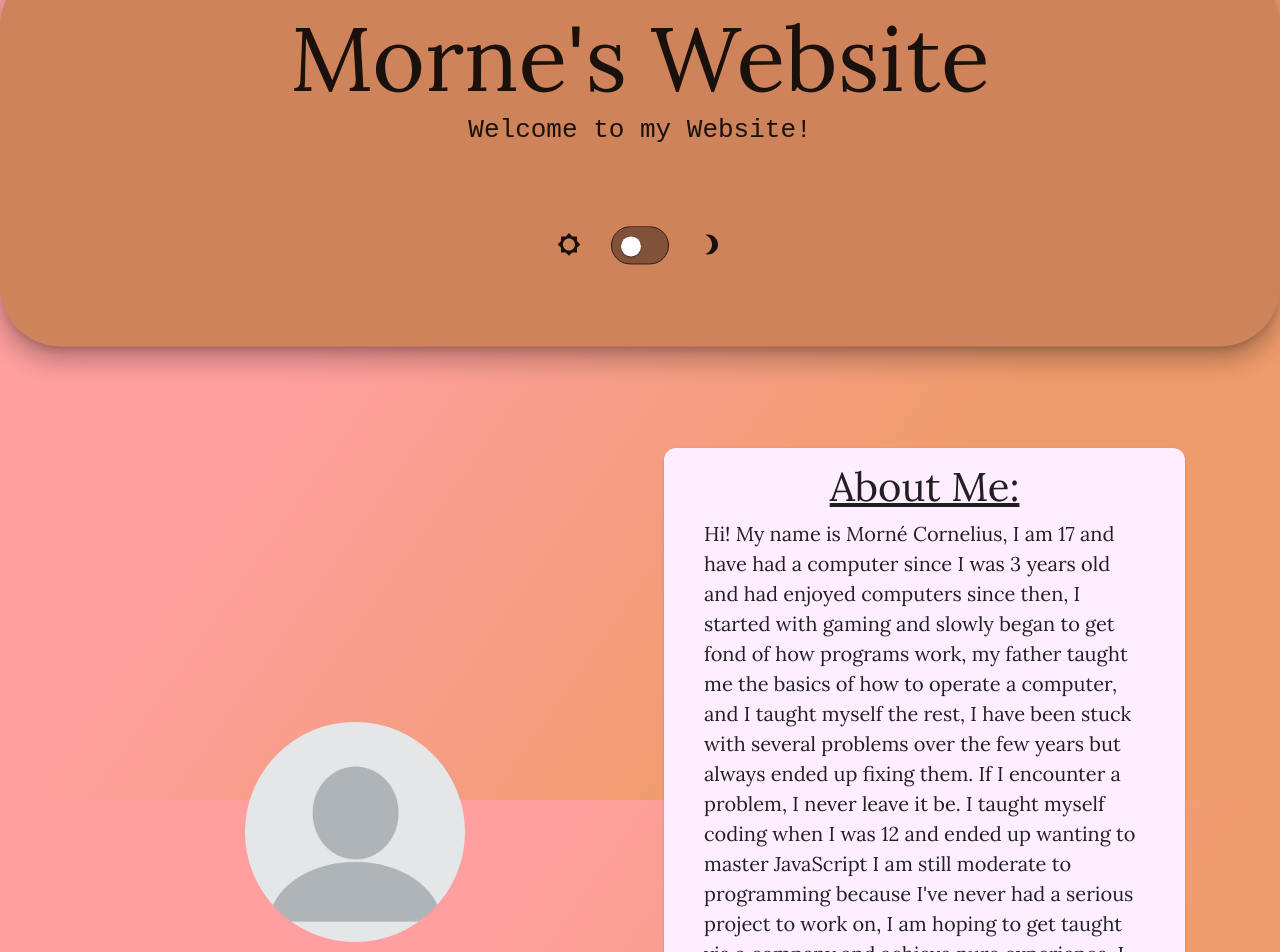
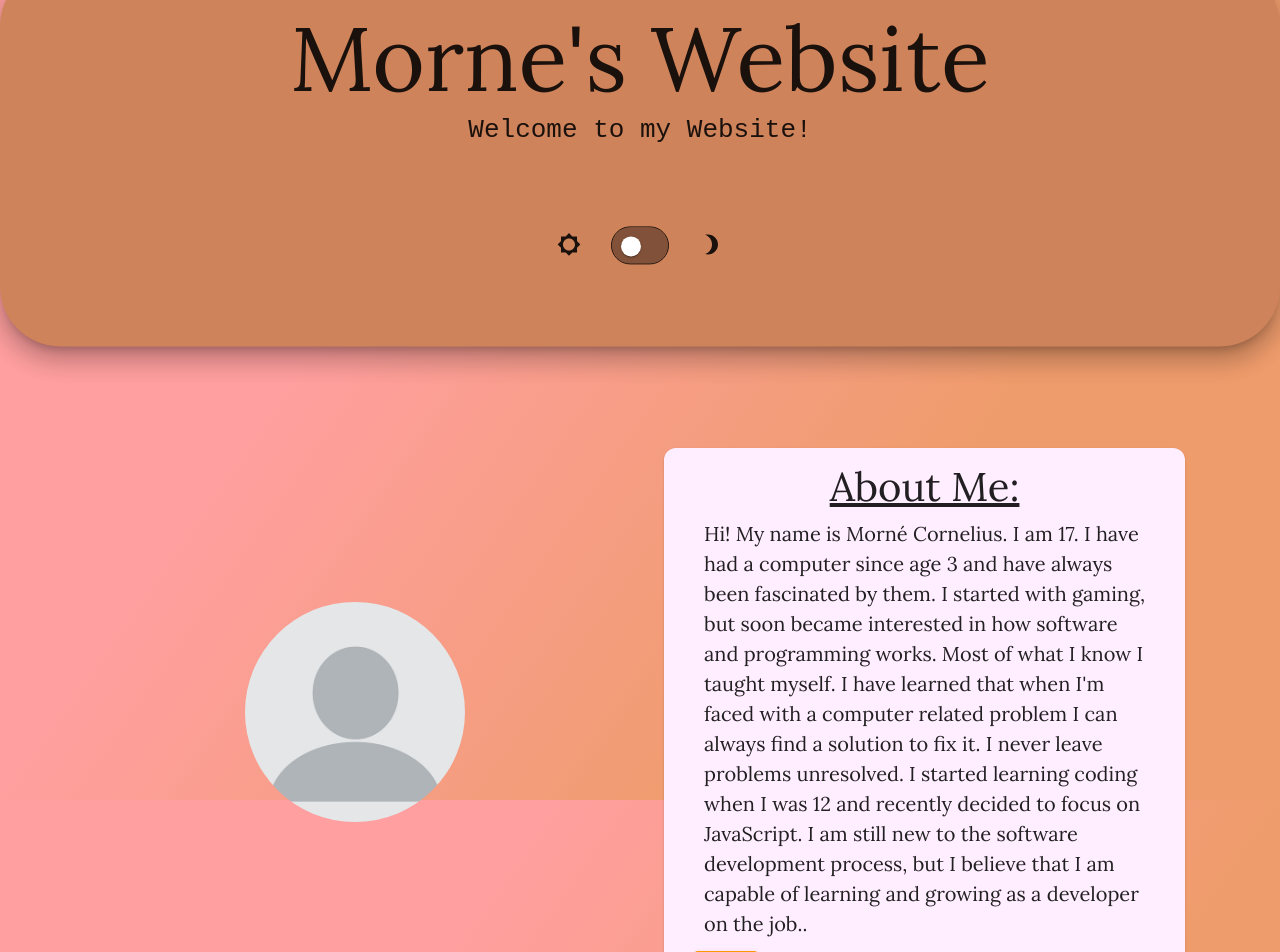
Before and after one commit to Pops0/nextjs-portfolio, a Next.js app: page / in a window 1280 px wide. Shown: the top 952 px of the page. Built offline with nearby package versions, Linux system fonts and the light colour scheme; no server answers.

Commit message:
About me update

```diff
--- a/pages/index.js
+++ b/pages/index.js
@@ -375,21 +375,16 @@ function Home() {
                   },
                 }}
               >
-                Hi! My name is Morné Cornelius, I am {myAge()} and have had a
-                computer since I was 3 years old and had enjoyed computers since
-                then, I started with gaming and slowly began to get fond of how
-                programs work, my father taught me the basics of how to operate
-                a computer, and I taught myself the rest, I have been stuck with
-                several problems over the few years but always ended up fixing
-                them. If I encounter a problem, I never leave it be. I taught
-                myself coding when I was 12 and ended up wanting to master
-                JavaScript I am still moderate to programming because I've never
-                had a serious project to work on, I am hoping to get taught via
-                a company and achieve pure experience. I want to take my job
-                seriously I worked at a tuck shop for 4 years, I helped out as a
-                substitute with audio work at a company for 2 years. I have
-                matric mathematics I still need to finish my matric language
-                subjects I am studying A-level IT and Computer Science next year
+                Hi! My name is Morné Cornelius. I am {myAge()}. I have had a computer since age
+                3 and have always been fascinated by them. I started with
+                gaming, but soon became interested in how software and
+                programming works. Most of what I know I taught myself. I have
+                learned that when I'm faced with a computer related problem I
+                can always find a solution to fix it. I never leave problems
+                unresolved. I started learning coding when I was 12 and recently
+                decided to focus on JavaScript. I am still new to the software
+                development process, but I believe that I am capable of learning
+                and growing as a developer on the job..
               </Typography>
               <div className="CVDownload">
                 <DownloadCV />
```
